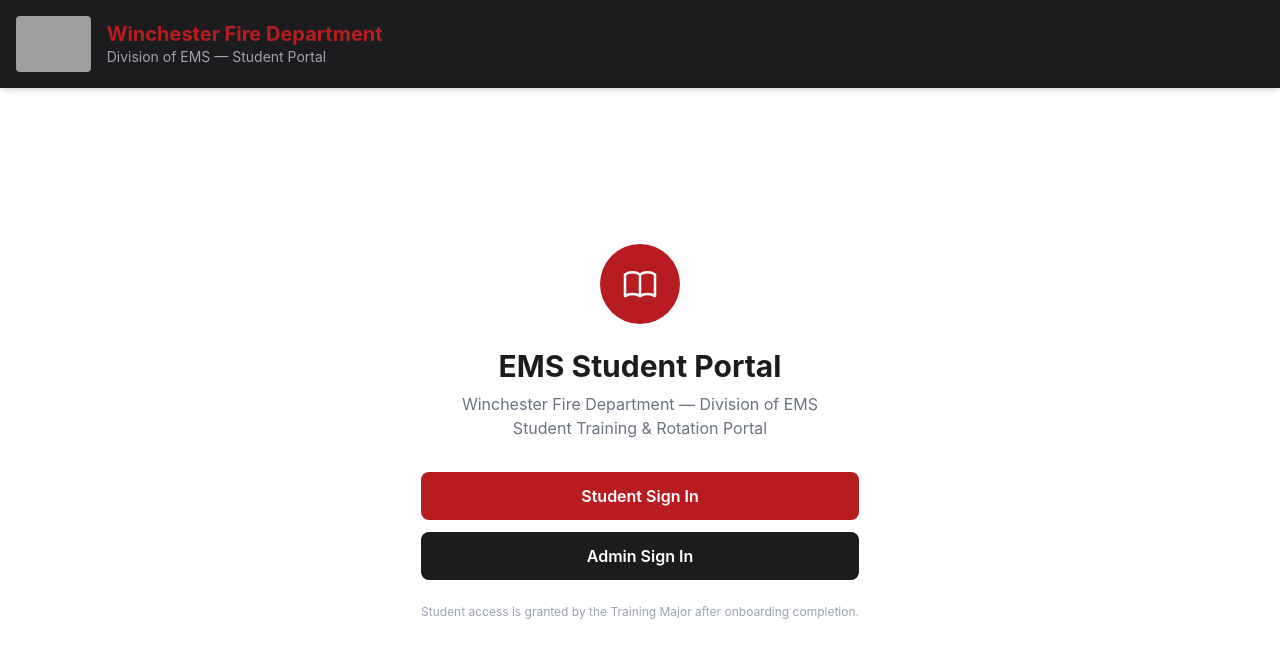
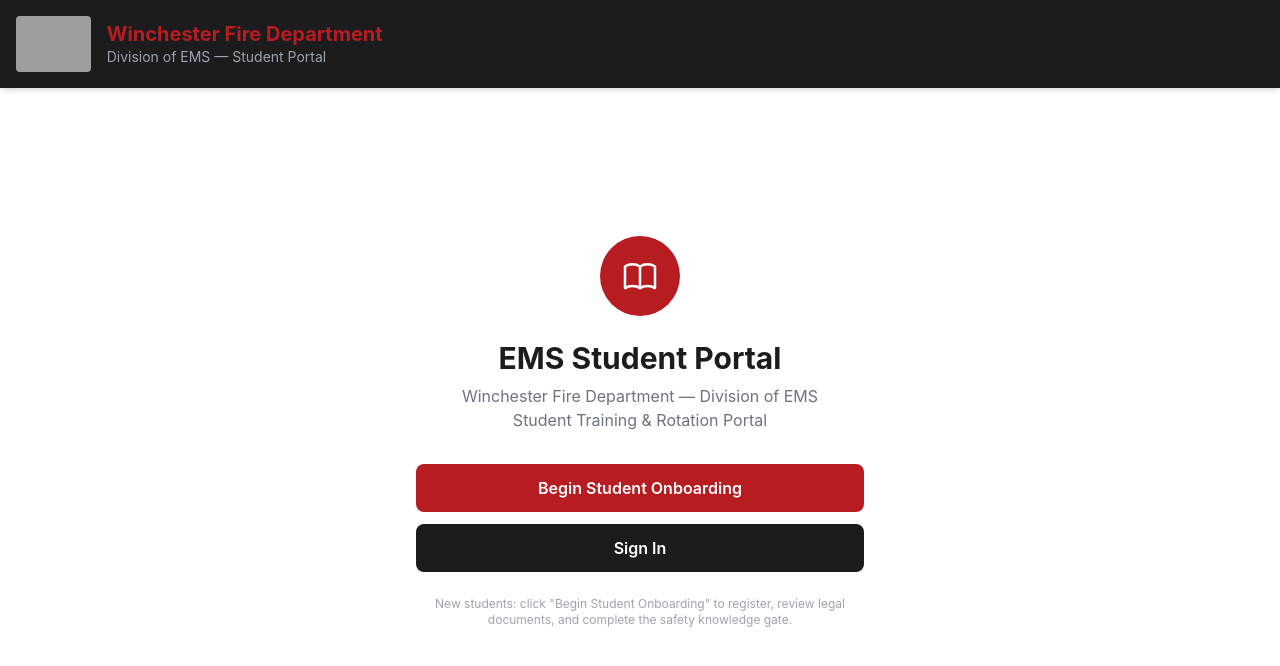
Before and after one commit to rjb4200/StudentPortal, a Next.js app: page / in a window 1280 px wide. Shown: the top 666 px of the page. Built offline with nearby package versions, Linux system fonts and the light colour scheme; grey boxes are pictures that could not be loaded.

Commit message:
feat: add onboarding link to landing page

```diff
--- a/src/app/page.tsx
+++ b/src/app/page.tsx
@@ -21,21 +21,21 @@ export default function Home() {
 
         <div className="space-y-3">
           <Link
-            href="/login"
+            href="/onboarding?token=WFD_TRAINING_2026"
             className="block w-full bg-wfd-crimson text-white py-3 rounded-lg font-semibold hover:bg-red-700 transition-colors"
           >
-            Student Sign In
+            Begin Student Onboarding
           </Link>
           <Link
             href="/login"
             className="block w-full bg-wfd-charcoal text-white py-3 rounded-lg font-semibold hover:bg-gray-800 transition-colors"
           >
-            Admin Sign In
+            Sign In
           </Link>
         </div>
 
         <p className="text-xs text-gray-400 mt-6">
-          Student access is granted by the Training Major after onboarding completion.
+          New students: click &quot;Begin Student Onboarding&quot; to register, review legal documents, and complete the safety knowledge gate.
         </p>
       </div>
     </div>
```
